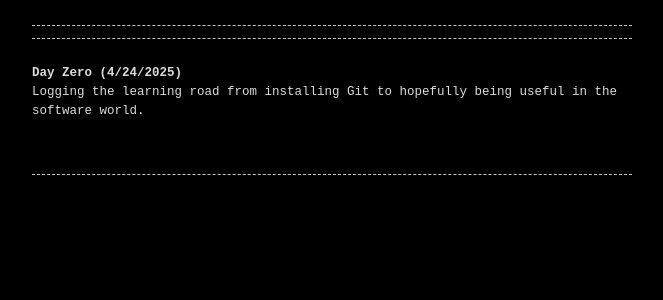
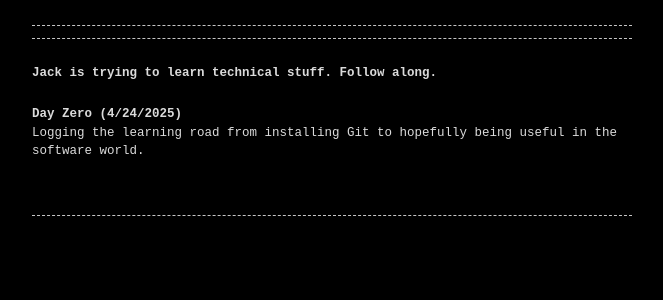
Before and after one commit to jackusherr/dev-learning-terminal-blog, a Jekyll site: the page built from index.md, in a window 1280 px wide. Shown: the top 300 px of the page, without its empty margins (308-971 px from the left). Built offline with Jekyll 4.4.1, drawn with Linux system fonts in a browser that asks for light colours.

Commit message:
added a header

```diff
--- a/index.md
+++ b/index.md
@@ -3,7 +3,9 @@ title: Jack's Dev-core Terminal Blog
 layout: home
 permalink: /
 ---
+# Jack is trying to learn technical stuff. Follow along.
 
-# Day Zero (4/24/2025)
+
+## Day Zero (4/24/2025)
 
 Logging the learning road from installing Git to hopefully being useful in the software world.
```
